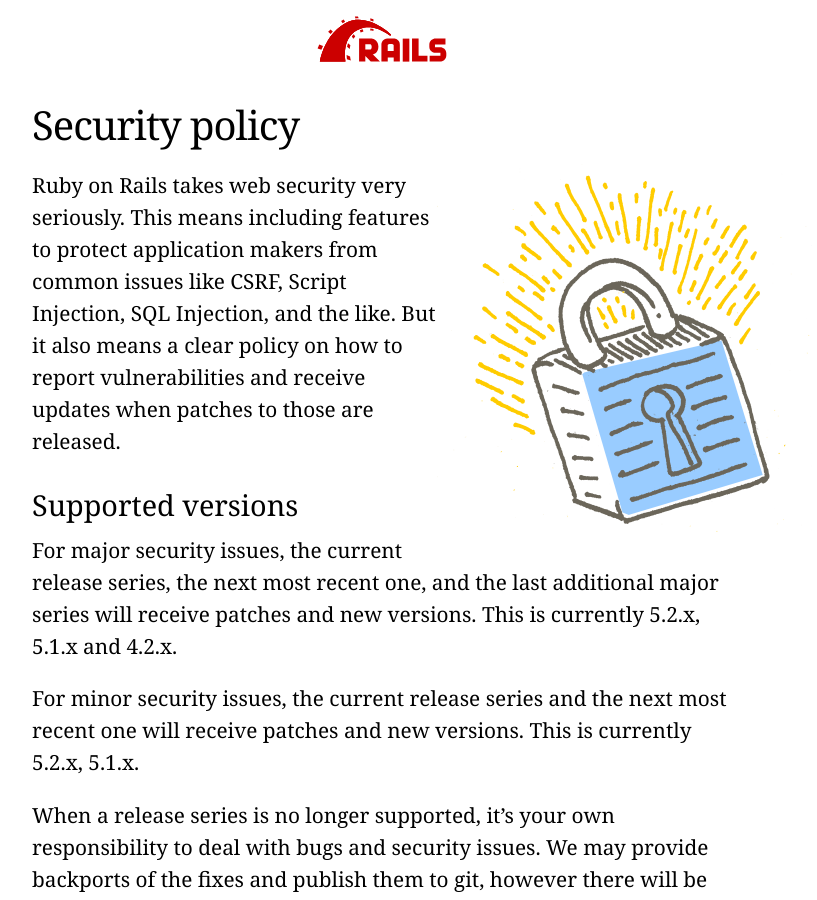
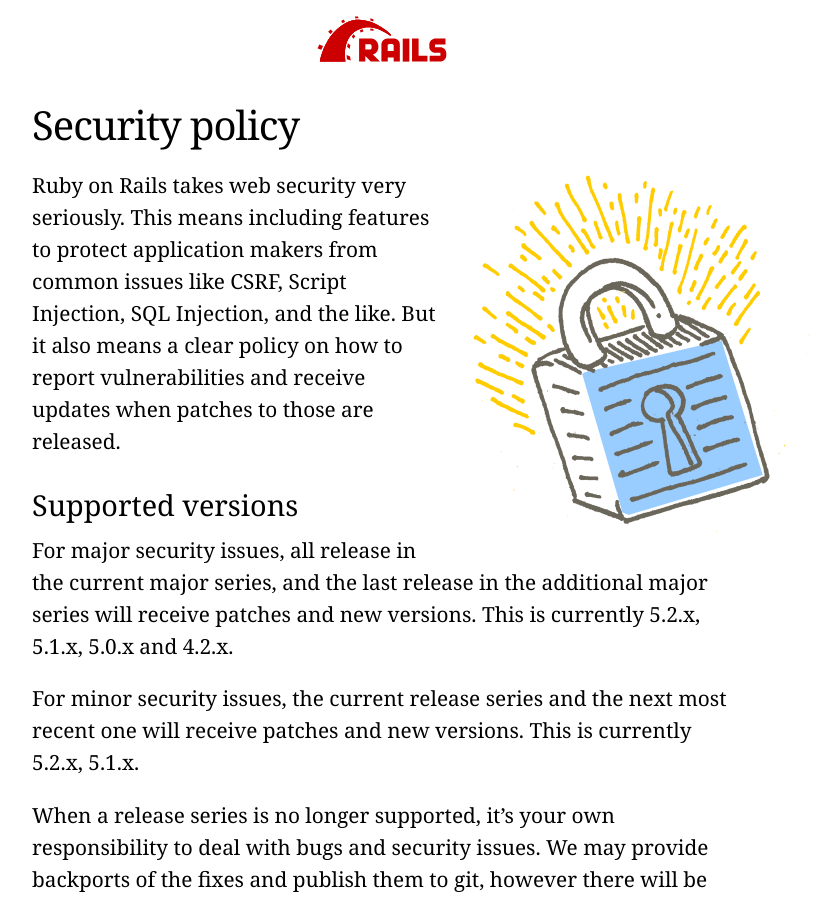
Before and after one commit to rails/homepage, a Jekyll site: the page built from security.html, in a window 1280 px wide and 900 px high. Shown: the whole window, without its empty margins (258-1075 px from the left). Built offline with Jekyll 4.4.1, drawn with Linux system fonts in a browser that asks for light colours.

Commit message:
Update the security policy to reflect https://github.com/rails/rails/commit/22b0a302156027291e9e44897d9e49f01ab07908

```diff
--- a/security.html
+++ b/security.html
@@ -16,7 +16,7 @@
 
       <h2>Supported versions</h2>
 
-      <p>For major security issues, the current release series, the next most recent one, and the last additional major series will receive patches and new versions. This is currently 5.2.x, 5.1.x and 4.2.x.</p>
+      <p>For major security issues, all release in the current major series, and the last release in the additional major series will receive patches and new versions. This is currently 5.2.x, 5.1.x, 5.0.x and 4.2.x.</p>
 
       <p>For minor security issues, the current release series and the next most recent one will receive patches and new versions. This is currently 5.2.x, 5.1.x.</p>
 
```
